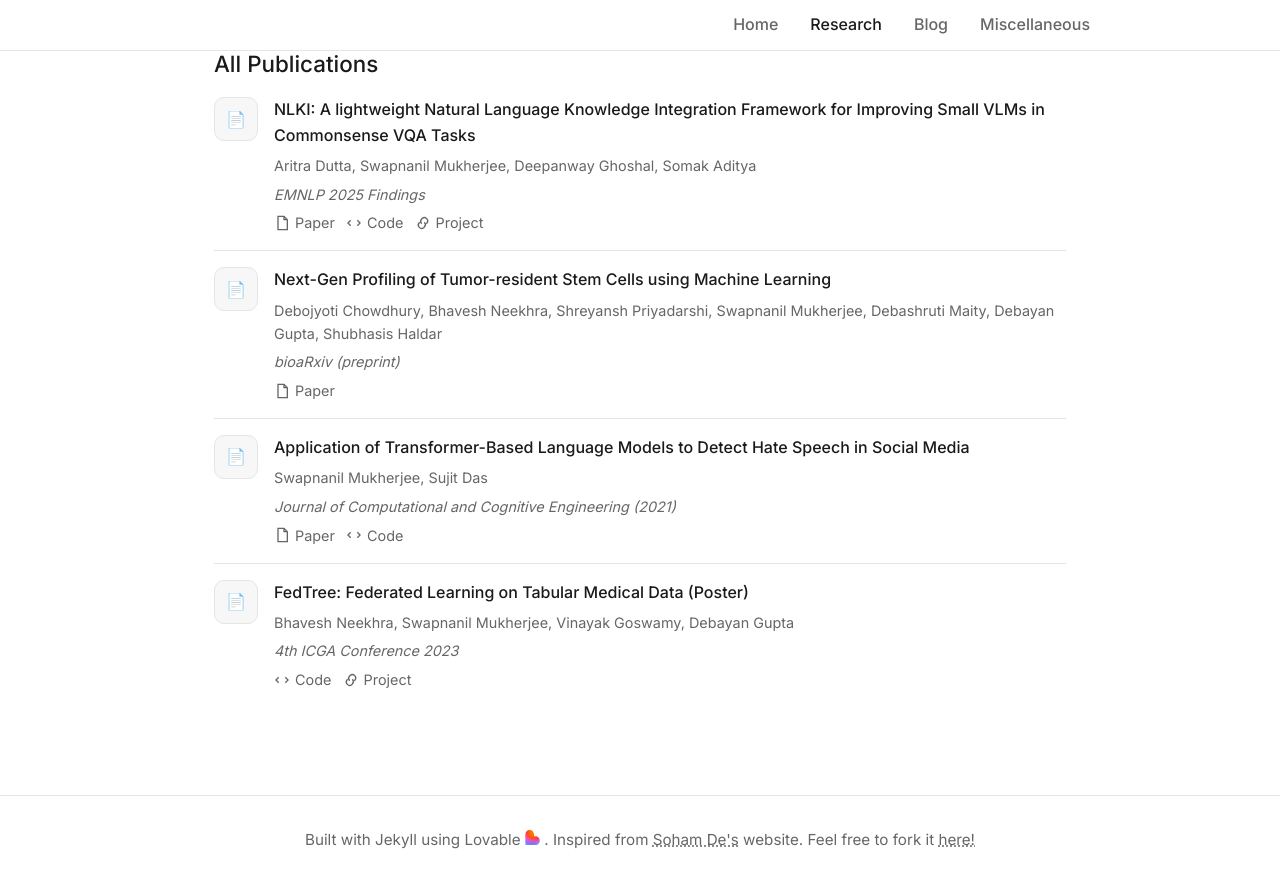
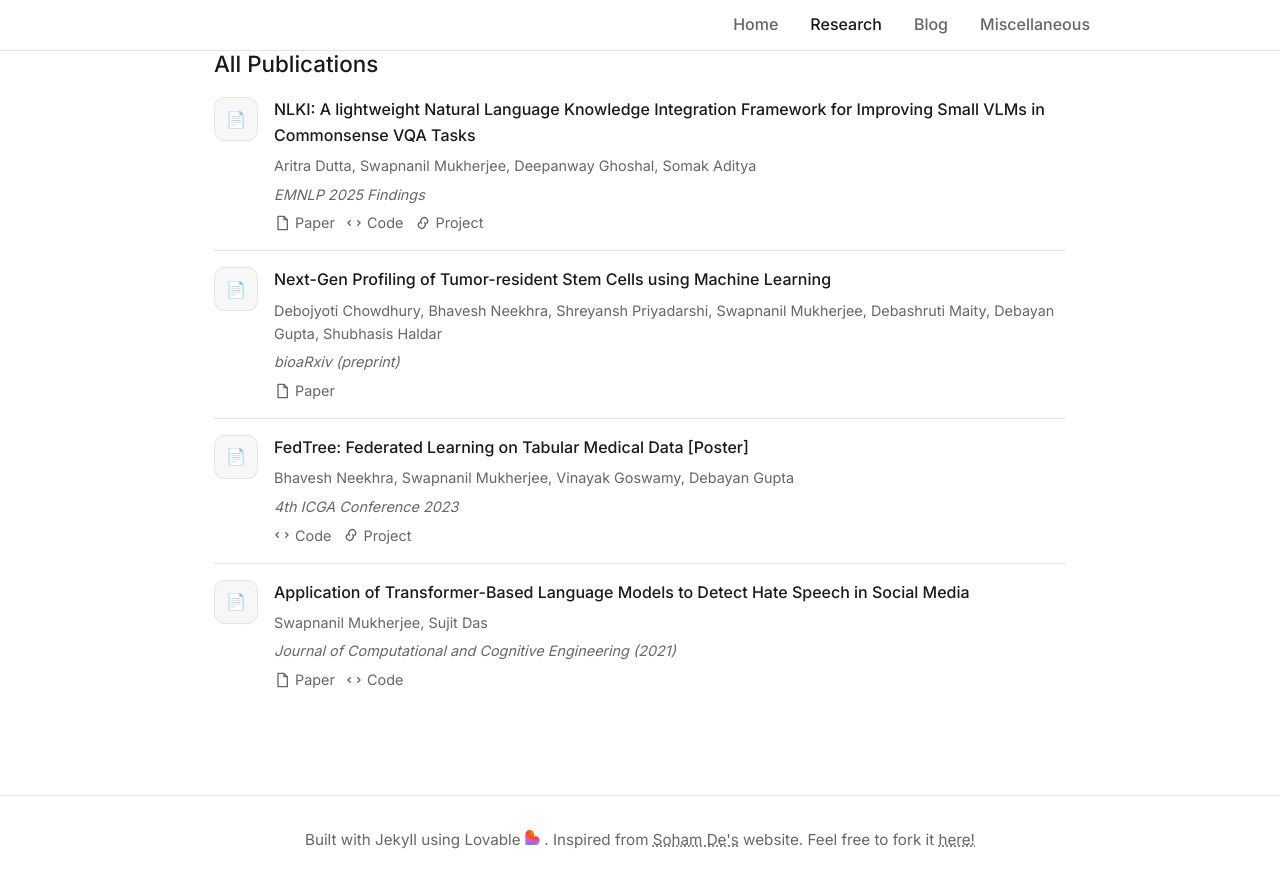
Before and after one commit to SwapnanilMukherjee/swapnanilmukherjee.github.io, a Jekyll site: the page built from _pages/research.md, in a window 1280 px wide and 900 px high, scrolled down 1615 px. Shown: the top 888 px of the window. Built offline with Jekyll 4.4.1, drawn with Linux system fonts in a browser that asks for light colours; part of the change alters nothing that is shown.

```diff
--- a/_data/publications.yml
+++ b/_data/publications.yml
@@ -12,6 +12,12 @@
   url: "https://www.biorxiv.org/content/10.1101/2023.11.24.568600v1"
   paper: "https://www.biorxiv.org/content/biorxiv/early/2023/11/25/2023.11.24.568600.full.pdf"
 
+- title: "FedTree: Federated Learning on Tabular Medical Data [Poster]"
+  authors: "Bhavesh Neekhra, Swapnanil Mukherjee, Vinayak Goswamy, Debayan Gupta"
+  venue: "4th ICGA Conference 2023"
+  url: "https://bhaveshneekhra.github.io/about/ICGA_2023.pdf"
+  code: "https://github.com/bhaveshneekhra/mlcb_23/tree/main"
+  project: "https://bhaveshneekhra.github.io/about/ICGA_2023.pdf"
 
 - title: "Application of Transformer-Based Language Models to Detect Hate Speech in Social Media"
   authors: "Swapnanil Mukherjee, Sujit Das"
@@ -19,10 +25,3 @@
   url: "https://ojs.bonviewpress.com/index.php/JCCE/article/view/105"
   paper: "https://ojs.bonviewpress.com/index.php/JCCE/article/view/105/86"
   code: "https://github.com/SwapnanilMukherjee/hate-speech-detection-with-transformers"
-
-- title: "FedTree: Federated Learning on Tabular Medical Data (Poster)"
-  authors: "Bhavesh Neekhra, Swapnanil Mukherjee, Vinayak Goswamy, Debayan Gupta"
-  venue: "4th ICGA Conference 2023"
-  url: "https://bhaveshneekhra.github.io/about/ICGA_2023.pdf"
-  code: "https://github.com/bhaveshneekhra/mlcb_23/tree/main"
-  project: "https://bhaveshneekhra.github.io/about/ICGA_2023.pdf"
```
